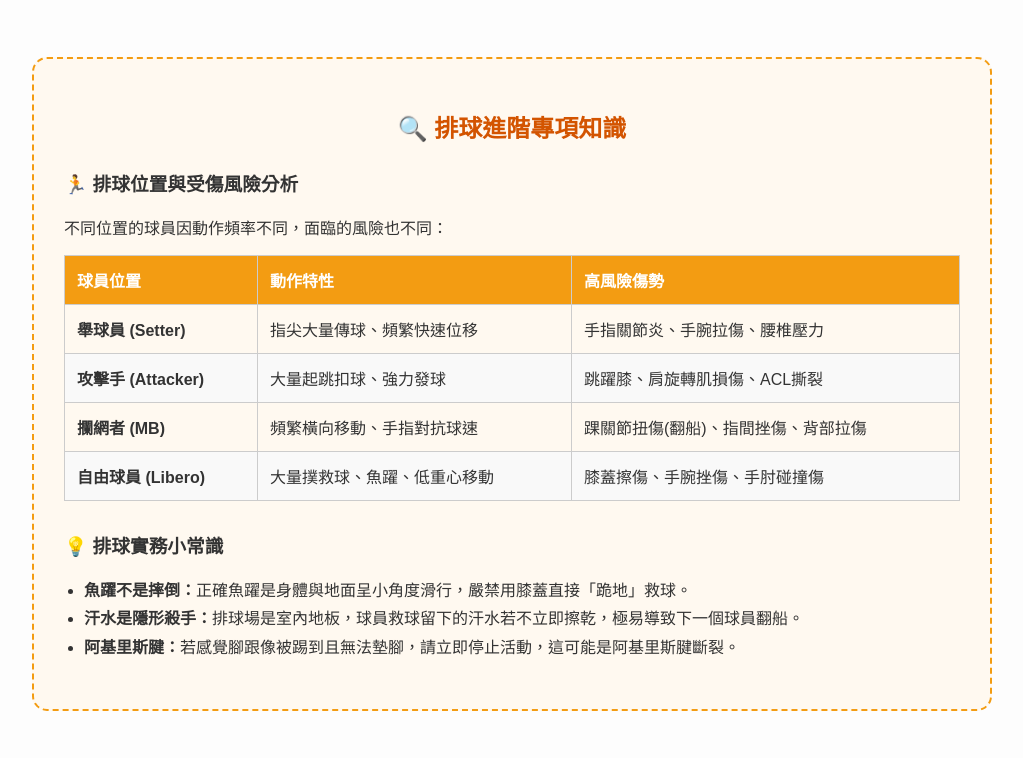
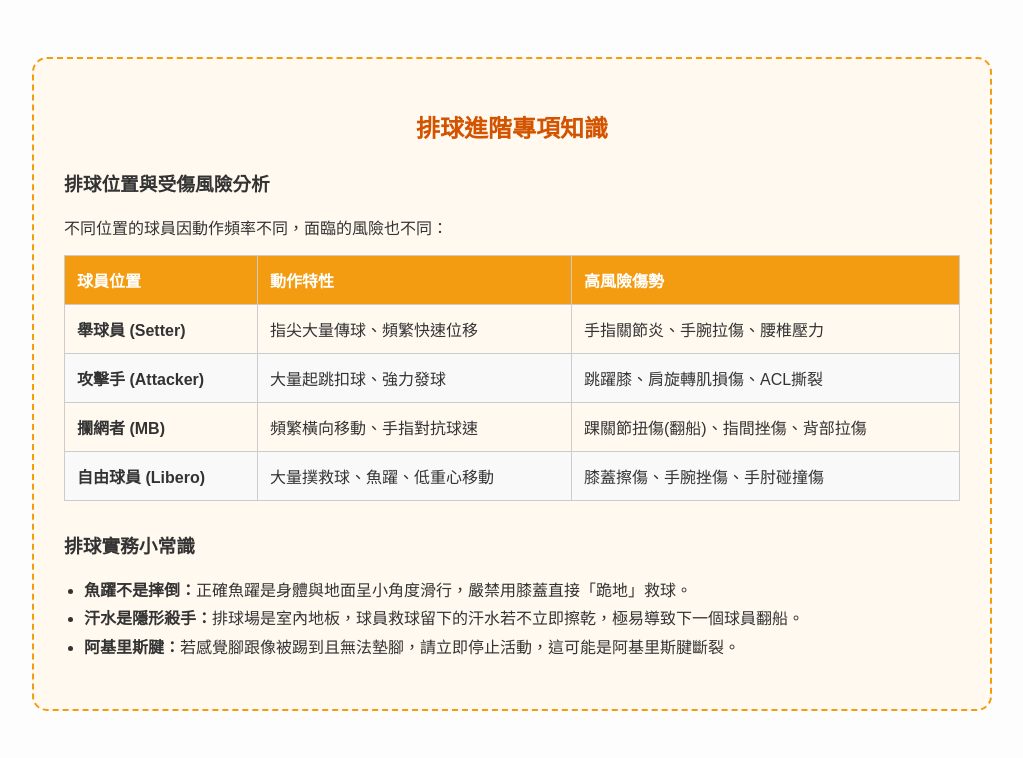
Before and after one commit to Docnd7/project2, a plain HTML site: page volleyball.html in a window 1280 px wide. Shown: the part 1814-2572 px from the top of the page, without its empty margins (128-1151 px from the left). Drawn offline with Linux system fonts and the light colour scheme.

Commit message:
Update volleyball.html

```diff
--- a/volleyball.html
+++ b/volleyball.html
@@ -116,7 +116,7 @@
 
  <main>
     <section>
-      <h2>🏐 排球專項運動傷害百科</h2>
+      <h2>排球專項運動傷害百科</h2>
       <p style="font-size: 17px; color: #555;">排球包含大量重複性的起跳、揮臂與瞬間救球動作，以下是常見的專項傷害：</p>
 
       <div class="injury-container">
@@ -226,9 +226,9 @@
     </section>
 
     <section style="background-color: #fff9f0; padding: 30px; border-radius: 15px; border: 2px dashed #f39c12; margin-top: 60px;">
-      <h2 style="text-align: center; border-bottom: none;">🔍 排球進階專項知識</h2>
+      <h2 style="text-align: center; border-bottom: none;">排球進階專項知識</h2>
 
-      <h3>🏃 排球位置與受傷風險分析</h3>
+      <h3>排球位置與受傷風險分析</h3>
       <p>不同位置的球員因動作頻率不同，面臨的風險也不同：</p>
       <table>
         <thead>
@@ -262,7 +262,7 @@
         </tbody>
       </table>
 
-      <h3 style="margin-top: 30px;">💡 排球實務小常識</h3>
+      <h3 style="margin-top: 30px;">排球實務小常識</h3>
       <ul style="line-height: 1.8;">
         <li><strong>魚躍不是摔倒：</strong>正確魚躍是身體與地面呈小角度滑行，嚴禁用膝蓋直接「跪地」救球。</li>
         <li><strong>汗水是隱形殺手：</strong>排球場是室內地板，球員救球留下的汗水若不立即擦乾，極易導致下一個球員翻船。</li>
```
